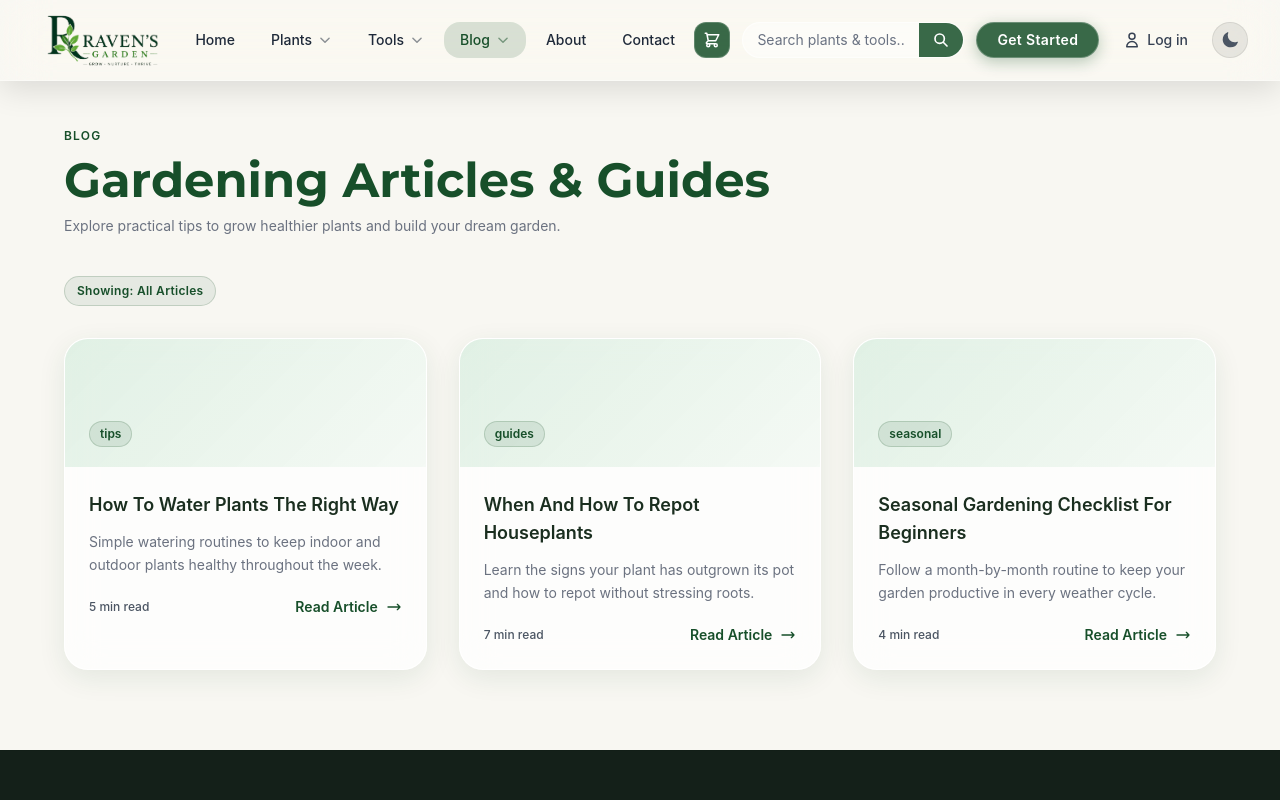
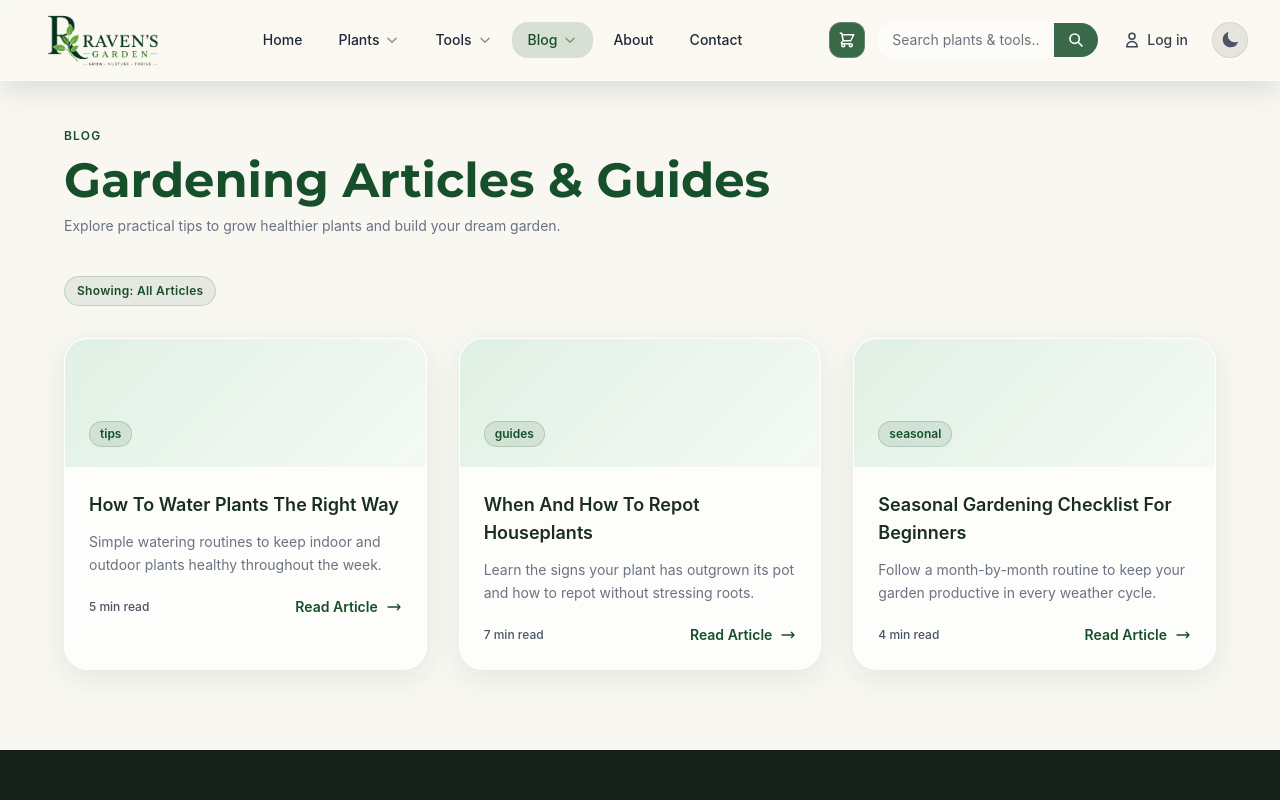
Before and after one commit to Benuka-Vinwath/ravens-garden, a Vue app: page /blog in a window 1280 px wide. Shown: the top 800 px of the page. Built offline with nearby package versions, Linux system fonts and the light colour scheme.

Commit message:
remove getstarted button

```diff
--- a/src/components/NavBar.vue
+++ b/src/components/NavBar.vue
@@ -327,19 +327,6 @@ onUnmounted(() => { if (closeTimer) clearTimeout(closeTimer) })
             </button>
           </div>
 
-          <!-- Get Started -->
-          <button
-            class="px-5 h-9 rounded-full text-white text-sm font-semibold tracking-wide active:scale-95 transition-all duration-200"
-            :style="{
-              background: 'rgba(23,79,42,0.85)',
-              border: '1px solid rgba(255,255,255,0.25)',
-              backdropFilter: 'blur(8px)',
-              boxShadow: '0 4px 15px rgba(23,79,42,0.3)',
-            }"
-          >
-            Get Started
-          </button>
-
           <!-- Log in -->
           <button
 
@@ -484,16 +471,6 @@ onUnmounted(() => { if (closeTimer) clearTimeout(closeTimer) })
                 </svg>
               </button>
             </div>
-            <button
-              class="w-full h-10 rounded-full text-white text-sm font-semibold transition-all duration-200"
-              :style="{
-                background: 'rgba(23,79,42,0.85)',
-                border: '1px solid rgba(255,255,255,0.2)',
-                boxShadow: '0 4px 15px rgba(23,79,42,0.3)',
-              }"
-            >
-              Get Started
-            </button>
             <div class="flex items-center justify-between">
               <button
                 @click="handleAuthAction"
```
